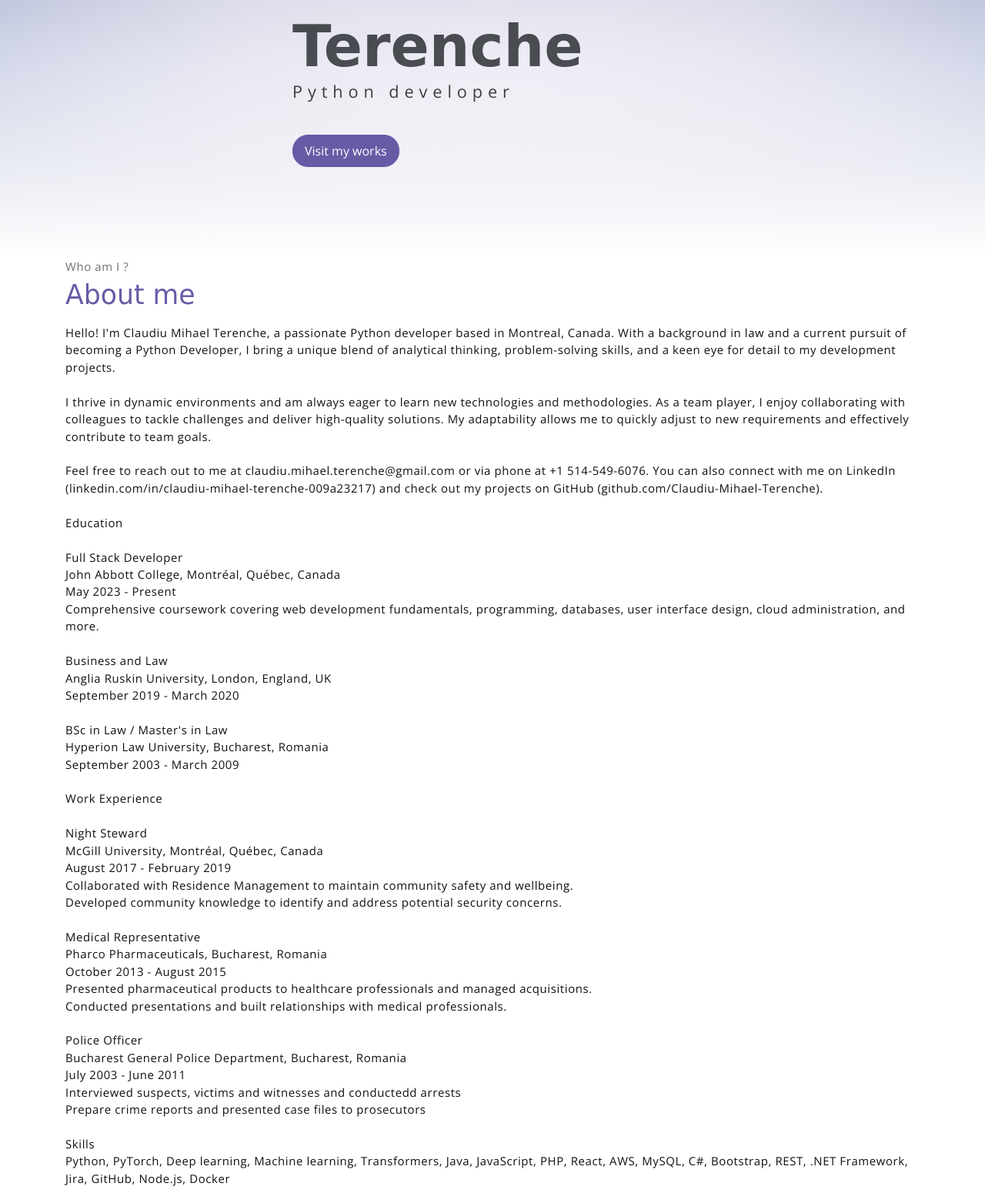
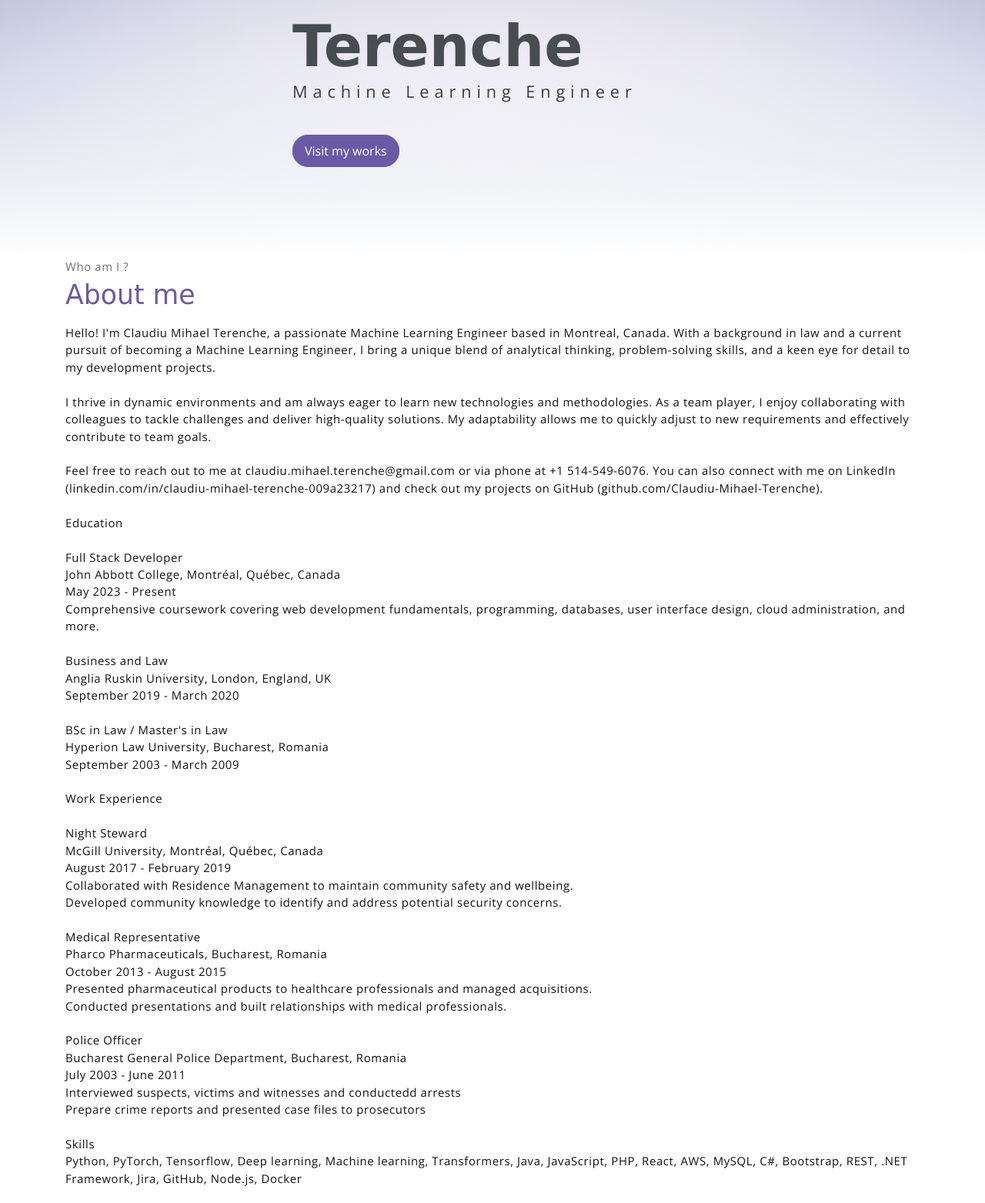
Before and after one commit to Claudiu-Mihael-Terenche/Claudiu-Mihael-Terenche.github.io, a website: page public_html/index.html in a window 1280 px wide. Shown: the part 465-2028 px from the top of the page at 77% size. Drawn offline with nearby package versions, Linux system fonts and the light colour scheme; a web font is replaced by a local one.

Commit message:
Update index.html

```diff
--- a/public_html/index.html
+++ b/public_html/index.html
@@ -56,7 +56,7 @@
                 <span class="up">Hello!</span>
                 <span class="down">I am Claudiu Mihael Terenche</span>
             </h1>
-            <p class="header-subtitle">Python developer</p>
+            <p class="header-subtitle">Machine Learning Engineer</p>
 
             <a href="#portfolio"><button class="btn btn-primary">Visit my works</button></a>
         </div>
@@ -75,7 +75,7 @@
                     <p class="section-subtitle">Who am I ?</p>
                     <h2 class="section-title mb-3">About me</h2>
                     <p>
-                        Hello! I'm Claudiu Mihael Terenche, a passionate Python developer based in Montreal, Canada. With a background in law and a current pursuit of becoming a Python Developer, I bring a unique blend of analytical thinking, problem-solving skills, and a keen eye for detail to my development projects.
+                        Hello! I'm Claudiu Mihael Terenche, a passionate Machine Learning Engineer based in Montreal, Canada. With a background in law and a current pursuit of becoming a Machine Learning Engineer, I bring a unique blend of analytical thinking, problem-solving skills, and a keen eye for detail to my development projects.
 <br><br>I thrive in dynamic environments and am always eager to learn new technologies and methodologies. As a team player, I enjoy collaborating with colleagues to tackle challenges and deliver high-quality solutions. My adaptability allows me to quickly adjust to new requirements and effectively contribute to team goals.
 <br><br>Feel free to reach out to me at claudiu.mihael.terenche@gmail.com or via phone at +1 514-549-6076. You can also connect with me on LinkedIn (linkedin.com/in/claudiu-mihael-terenche-009a23217) and check out my projects on GitHub (github.com/Claudiu-Mihael-Terenche).
 <br><br><b>Education</b>
@@ -106,7 +106,7 @@
 <br>Interviewed suspects, victims and witnesses and conductedd arrests
 <br>Prepare crime reports and presented case files to prosecutors
 <br><br><b>Skills</b>
-<br><b>Python, PyTorch, Deep learning, Machine learning, Transformers</b>, Java, JavaScript, PHP, React, AWS, MySQL, C#, Bootstrap, REST, .NET Framework, Jira, GitHub, Node.js, Docker
+<br><b>Python, PyTorch, Tensorflow, Deep learning, Machine learning, Transformers</b>, Java, JavaScript, PHP, React, AWS, MySQL, C#, Bootstrap, REST, .NET Framework, Jira, GitHub, Node.js, Docker
 <br><br><b>Personal Projects</b>
 <br><br>Instagram Clone (January 2024)
 <br>Developed an Instagram clone website using React, AWS, MySQL, and other technologies.
@@ -146,7 +146,7 @@
                             <img src="assets/imgs/responsive.svg" alt="Download free bootstrap 4 landing page, free boootstrap 4 templates, Download free bootstrap 4.1 landing page, free boootstrap 4.1.1 templates, meyawo Landing page" class="icon">
                             <!-- assets/imgs/pencil-case.svg -->
                             <h6 class="title">Python</h6>
-                            <p class="subtitle">PyCharm, PyTorch, Deep learning, Machine learning, Transformers, Jupiter</p>
+                            <p class="subtitle">PyCharm, PyTorch, Tensorflow, Deep learning, Machine learning, Transformers, Jupiter</p>
                         </div>
                     </div>
                 </div>
@@ -173,8 +173,8 @@
                     <div class="service-card">
                         <div class="body">
                             <img src="assets/imgs/analytics.svg" alt="Download free bootstrap 4 landing page, free boootstrap 4 templates, Download free bootstrap 4.1 landing page, free boootstrap 4.1.1 templates, meyawo Landing page" class="icon">
-                            <h6 class="title">Looking for a Python career</h6>
-                            <p class="subtitle">Python, PyTorch, Deep learning, Machine learning, Transformers, Data science, Django, Cybersecurity</p>
+                            <h6 class="title">Looking for a Machine Learning career</h6>
+                            <p class="subtitle">Python, PyTorch, Tensorflow, Deep learning, Machine learning, Transformers, Data science, Django, Cybersecurity</p>
                         </div>
                     </div>
                 </div>
@@ -194,7 +194,7 @@
                         <img src="assets/imgs/folio-1.jpg" class="portfolio-card-img" alt="Download free bootstrap 4 landing page, free boootstrap 4 templates, Download free bootstrap 4.1 landing page, free boootstrap 4.1.1 templates, meyawo Landing page">
                         <span class="portfolio-card-overlay">
                             <span class="portfolio-card-caption">
-                                <h4>Python, PyTorch, Deep learning, Machine learning, Transformers, Data structures and algorithms</h5>
+                                <h4>Python, PyTorch, Tensorflow, Deep learning, Machine learning, Transformers, Data structures and algorithms</h5>
                                 <p class="font-weight-normal">Category: IT</p>
                             </span>
                         </span>
```
